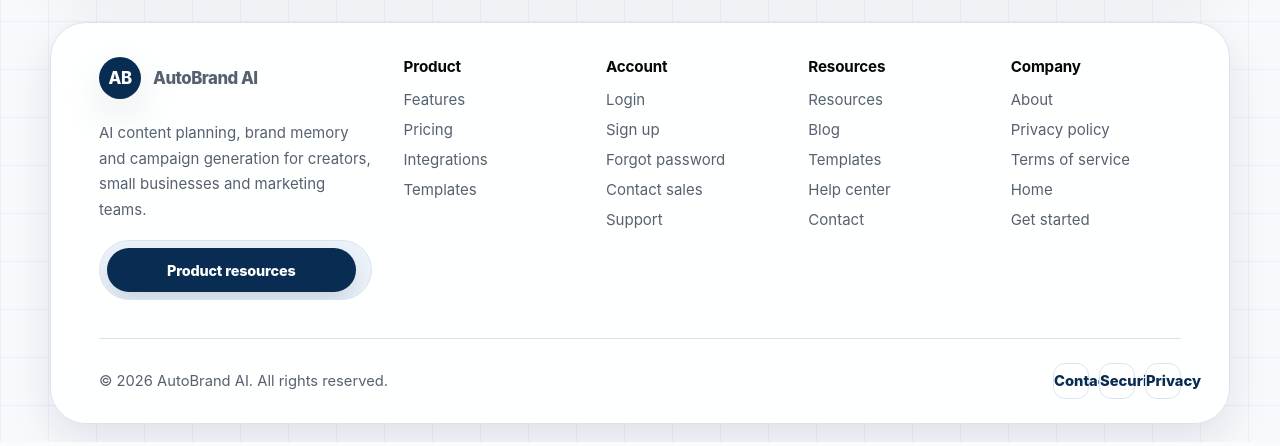
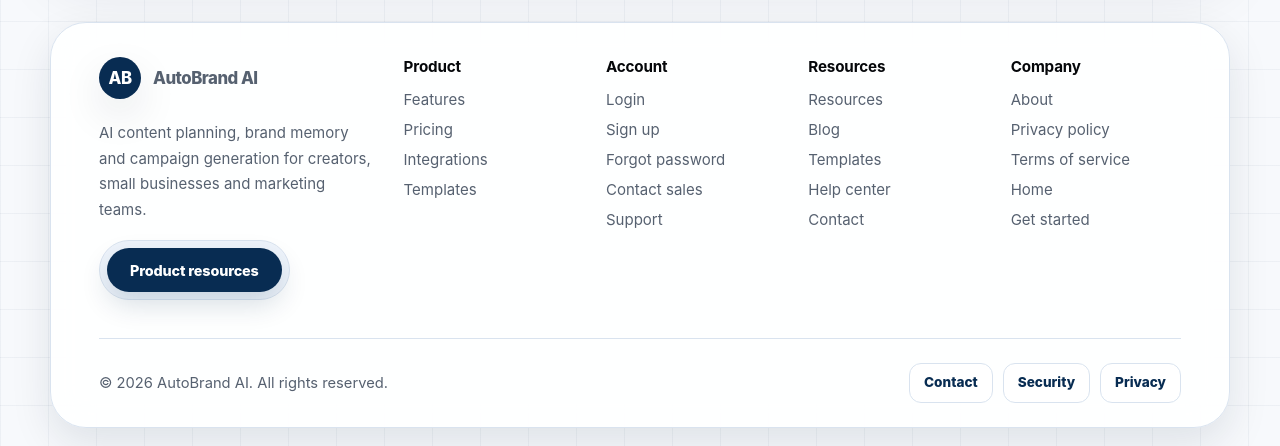
Before and after one commit to Awanmabur/AutoBrand-ai, a Node server app: page / in a window 1280 px wide. Shown: the part 4971-5417 px from the top of the page. Run offline with Node 20, Linux system fonts and the light colour scheme; tables that the repository leaves empty hold one stand-in row (values such as "Sample post"); data that the repository does not hold is empty; some libraries are stand-ins or nearby versions.

Commit message:
fix(marketing): prevent mobile Resources CTA collapse and footer text-link overlap

```diff
--- a/public/css/landing.css
+++ b/public/css/landing.css
@@ -2796,3 +2796,48 @@
         *, *::before, *::after { animation-duration: .01ms !important; animation-iteration-count: 1 !important; transition-duration: .01ms !important; scroll-behavior: auto !important; }
         .cursor-glow { display: none !important; }
       }
+
+
+/* Shared marketing footer fixes — preserve the approved landing design.
+   Textual links must never be confined to icon-sized squares. */
+.footer-bottom { min-width: 0; flex-wrap: wrap; }
+.footer-bottom > * { min-width: 0; }
+.footer-bottom .social-links { align-items: center; gap: 10px; flex-wrap: wrap; min-width: 0; }
+.footer-bottom .social-links a {
+  width: auto;
+  min-width: 0;
+  height: auto;
+  min-height: 40px;
+  padding: 8px 14px;
+  display: inline-flex;
+  align-items: center;
+  justify-content: center;
+  white-space: normal;
+  overflow-wrap: anywhere;
+  line-height: 1.3;
+  font-size: .85rem;
+  text-decoration: none;
+}
+.footer-newsletter {
+  display: inline-flex;
+  width: fit-content;
+  max-width: 100%;
+  grid-template-columns: none;
+  align-items: center;
+  overflow: visible;
+}
+.footer-newsletter .btn {
+  min-width: 0;
+  max-width: 100%;
+  white-space: normal;
+  text-align: center;
+  overflow-wrap: anywhere;
+}
+@media (max-width: 680px) {
+  .footer-about { min-width: 0; }
+  .footer-newsletter { display: flex; width: 100% !important; }
+  .footer-newsletter .btn { width: 100%; }
+  .footer-bottom { align-items: stretch; gap: 14px; }
+  .footer-bottom .social-links { width: 100%; gap: 8px; }
+  .footer-bottom .social-links a { min-height: 44px; }
+}
```
